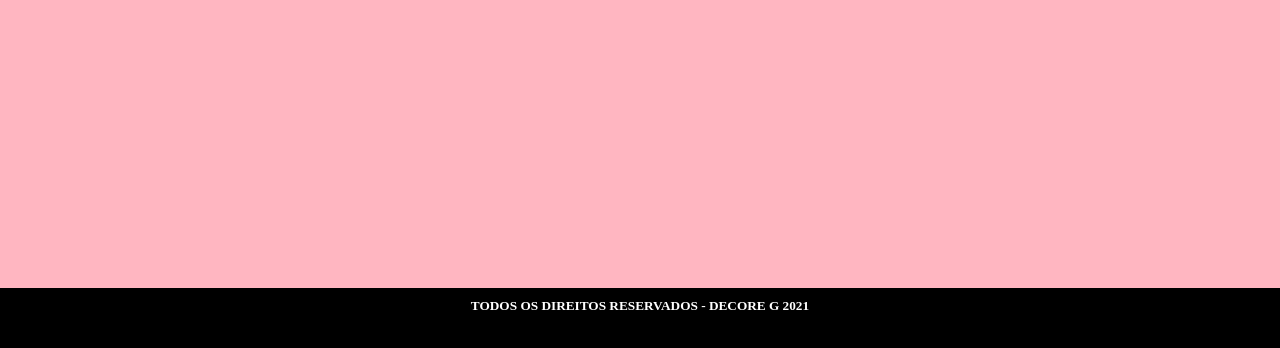
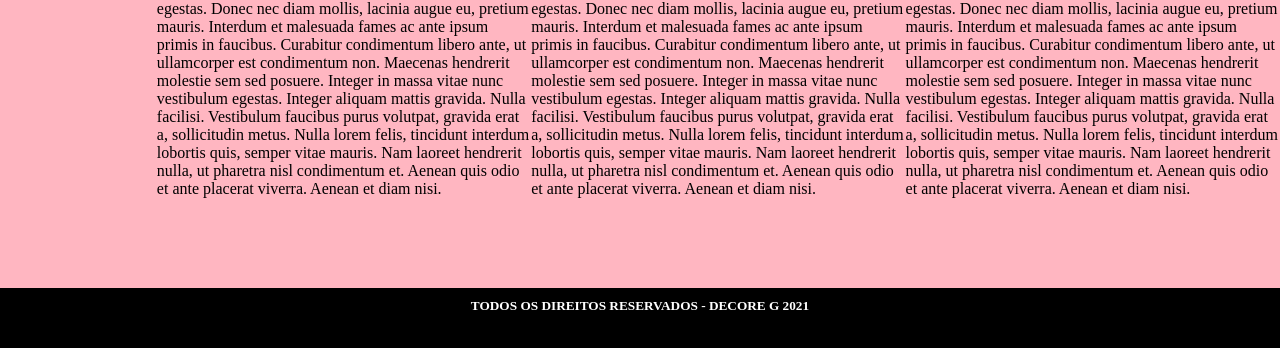
Before and after one commit to DrissaCAS/decoreg, a plain HTML site: page index.html in a window 1280 px wide. Shown: the part 452-800 px from the top of the page. Drawn offline with Linux system fonts and the light colour scheme.

Commit message:
ATUALIZAÇÃO

```diff
--- a/index.html
+++ b/index.html
@@ -28,17 +28,50 @@
     </div>
 
     <div class="corpo">
-        <h1>
-            SEJA BEM VINDO!
-        </h1>
+        <h1 class="bemVindo"> SEJAM BEM VINDOS! </h1>
+
+        <hr>
+
+        <p>
+            Lorem ipsum dolor sit amet, consectetur adipiscing elit. Aliquam non lorem et tellus hendrerit dignissim ac sed ligula. Phasellus at posuere erat, ac tristique neque. Duis sollicitudin tortor lectus, ac aliquam justo feugiat ut. Pellentesque laoreet convallis enim, non tempor nisl tempus a. Curabitur sed vestibulum risus. Nunc vel ante nec dolor euismod dapibus. Mauris ac mi iaculis ipsum pellentesque euismod et suscipit ante.
+            Pellentesque habitant morbi tristique senectus et netus et malesuada fames ac turpis egestas. Aliquam sem lacus, ultrices ut felis a, condimentum tempus dolor. Pellentesque in lacinia eros. Maecenas in purus elit. Praesent blandit augue dui, ac mollis ipsum posuere eu. Donec accumsan justo et ligula feugiat maximus. Nam ut condimentum ex.
+            Vivamus faucibus id elit fermentum tristique. Orci varius natoque penatibus et magnis dis parturient montes, nascetur ridiculus mus. Praesent feugiat tincidunt arcu, vel porta purus sollicitudin eu. Duis nulla arcu, congue in iaculis eu, sagittis eu orci. Lorem ipsum dolor sit amet, consectetur adipiscing elit. Praesent gravida ac turpis ac egestas. Donec nec diam mollis, lacinia augue eu, pretium mauris. Interdum et malesuada fames ac ante ipsum primis in faucibus. Curabitur condimentum libero ante, ut ullamcorper est condimentum non. Maecenas hendrerit molestie sem sed posuere.
+            Integer in massa vitae nunc vestibulum egestas. Integer aliquam mattis gravida. Nulla facilisi. Vestibulum faucibus purus volutpat, gravida erat a, sollicitudin metus. Nulla lorem felis, tincidunt interdum lobortis quis, semper vitae mauris. Nam laoreet hendrerit nulla, ut pharetra nisl condimentum et. Aenean quis odio et ante placerat viverra. Aenean et diam nisi.
+        </p>
+        <p>
+            Lorem ipsum dolor sit amet, consectetur adipiscing elit. Aliquam non lorem et tellus hendrerit dignissim ac sed ligula. Phasellus at posuere erat, ac tristique neque. Duis sollicitudin tortor lectus, ac aliquam justo feugiat ut. Pellentesque laoreet convallis enim, non tempor nisl tempus a. Curabitur sed vestibulum risus. Nunc vel ante nec dolor euismod dapibus. Mauris ac mi iaculis ipsum pellentesque euismod et suscipit ante.
+            Pellentesque habitant morbi tristique senectus et netus et malesuada fames ac turpis egestas. Aliquam sem lacus, ultrices ut felis a, condimentum tempus dolor. Pellentesque in lacinia eros. Maecenas in purus elit. Praesent blandit augue dui, ac mollis ipsum posuere eu. Donec accumsan justo et ligula feugiat maximus. Nam ut condimentum ex.
+            Vivamus faucibus id elit fermentum tristique. Orci varius natoque penatibus et magnis dis parturient montes, nascetur ridiculus mus. Praesent feugiat tincidunt arcu, vel porta purus sollicitudin eu. Duis nulla arcu, congue in iaculis eu, sagittis eu orci. Lorem ipsum dolor sit amet, consectetur adipiscing elit. Praesent gravida ac turpis ac egestas. Donec nec diam mollis, lacinia augue eu, pretium mauris. Interdum et malesuada fames ac ante ipsum primis in faucibus. Curabitur condimentum libero ante, ut ullamcorper est condimentum non. Maecenas hendrerit molestie sem sed posuere.
+            Integer in massa vitae nunc vestibulum egestas. Integer aliquam mattis gravida. Nulla facilisi. Vestibulum faucibus purus volutpat, gravida erat a, sollicitudin metus. Nulla lorem felis, tincidunt interdum lobortis quis, semper vitae mauris. Nam laoreet hendrerit nulla, ut pharetra nisl condimentum et. Aenean quis odio et ante placerat viverra. Aenean et diam nisi.
+        </p>
+        <p>
+            Lorem ipsum dolor sit amet, consectetur adipiscing elit. Aliquam non lorem et tellus hendrerit dignissim ac sed ligula. Phasellus at posuere erat, ac tristique neque. Duis sollicitudin tortor lectus, ac aliquam justo feugiat ut. Pellentesque laoreet convallis enim, non tempor nisl tempus a. Curabitur sed vestibulum risus. Nunc vel ante nec dolor euismod dapibus. Mauris ac mi iaculis ipsum pellentesque euismod et suscipit ante.
+            Pellentesque habitant morbi tristique senectus et netus et malesuada fames ac turpis egestas. Aliquam sem lacus, ultrices ut felis a, condimentum tempus dolor. Pellentesque in lacinia eros. Maecenas in purus elit. Praesent blandit augue dui, ac mollis ipsum posuere eu. Donec accumsan justo et ligula feugiat maximus. Nam ut condimentum ex.
+            Vivamus faucibus id elit fermentum tristique. Orci varius natoque penatibus et magnis dis parturient montes, nascetur ridiculus mus. Praesent feugiat tincidunt arcu, vel porta purus sollicitudin eu. Duis nulla arcu, congue in iaculis eu, sagittis eu orci. Lorem ipsum dolor sit amet, consectetur adipiscing elit. Praesent gravida ac turpis ac egestas. Donec nec diam mollis, lacinia augue eu, pretium mauris. Interdum et malesuada fames ac ante ipsum primis in faucibus. Curabitur condimentum libero ante, ut ullamcorper est condimentum non. Maecenas hendrerit molestie sem sed posuere.
+            Integer in massa vitae nunc vestibulum egestas. Integer aliquam mattis gravida. Nulla facilisi. Vestibulum faucibus purus volutpat, gravida erat a, sollicitudin metus. Nulla lorem felis, tincidunt interdum lobortis quis, semper vitae mauris. Nam laoreet hendrerit nulla, ut pharetra nisl condimentum et. Aenean quis odio et ante placerat viverra. Aenean et diam nisi.
+        </p>    <br><br>
+
+
+        <div class="rodape">
+            <h5>
+                TODOS OS DIREITOS RESERVADOS - DECORE G 2021
+            </h5>
+
+        </div>
+
 
     </div>
 
+
+
+
+    <!--
     <div class="rodape">
         <h5>
             TODOS OS DIREITOS RESERVADOS - DECORE G 2021
         </h5>
 
     </div>
+    -->
 </body>
 </html>
```
